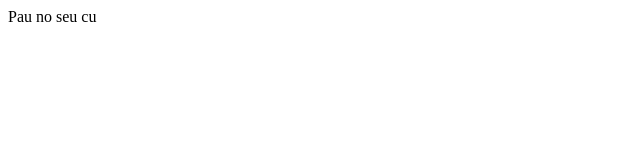
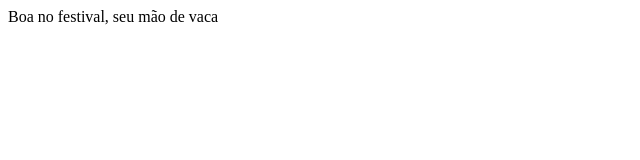
Before and after one commit to TalisEduardo/MarcosSSJunior.github.io, a plain HTML site: page index.html in a window 1280 px wide. Shown: the whole page, without its empty margins (0-640 px from the left). Drawn offline with Linux system fonts and the light colour scheme.

Commit message:
Update index.html
Adicionado mensagem amigável

```diff
--- a/index.html
+++ b/index.html
@@ -11,6 +11,6 @@ and open the template in the editor.
         <meta name="viewport" content="width=device-width, initial-scale=1.0">
     </head>
     <body>
-        <div>Pau no seu cu</div>
+        <div>Boa no festival, seu mão de vaca</div>
     </body>
 </html>
```
